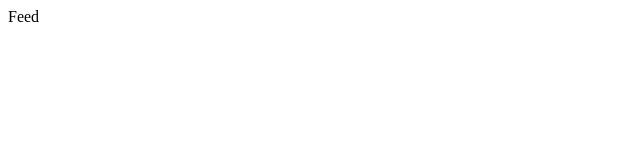
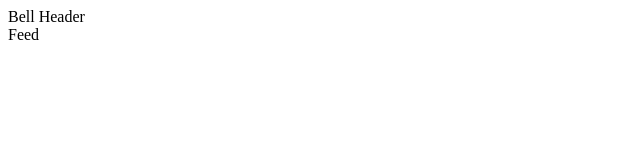
Before and after one commit to mariavinaq/BELLas-client, a React (Vite) app: page / in a window 1280 px wide. Shown: the top 160 px of the page, without its empty margins (0-640 px from the left). Built offline with nearby package versions, Linux system fonts and the light colour scheme.

Commit message:
Add header

```diff
--- a/src/App.jsx
+++ b/src/App.jsx
@@ -1,11 +1,13 @@
 import { BrowserRouter, Route, Routes } from "react-router-dom";
 import Feed from "./components/Feed/Feed";
 import SuggestionForm from "./components/SuggestionForm/SuggestionForm";
+import Header from "./components/Header/Header";
 
 function App() {
   return (
     <>
       <BrowserRouter>
+        <Header />
         <Routes>
           <Route path='/' element={<Feed />}></Route>
           <Route path='/suggestion' element={<SuggestionForm />}></Route>
--- /dev/null
+++ b/src/components/Header/Header.jsx
@@ -0,0 +1,9 @@
+import './Header.scss';
+
+function Header() {
+    return (
+        <div>Bell Header</div>
+    );
+}
+
+export default Header;
```
Also changed, not shown: src/components/Header/Header.scss (added).
